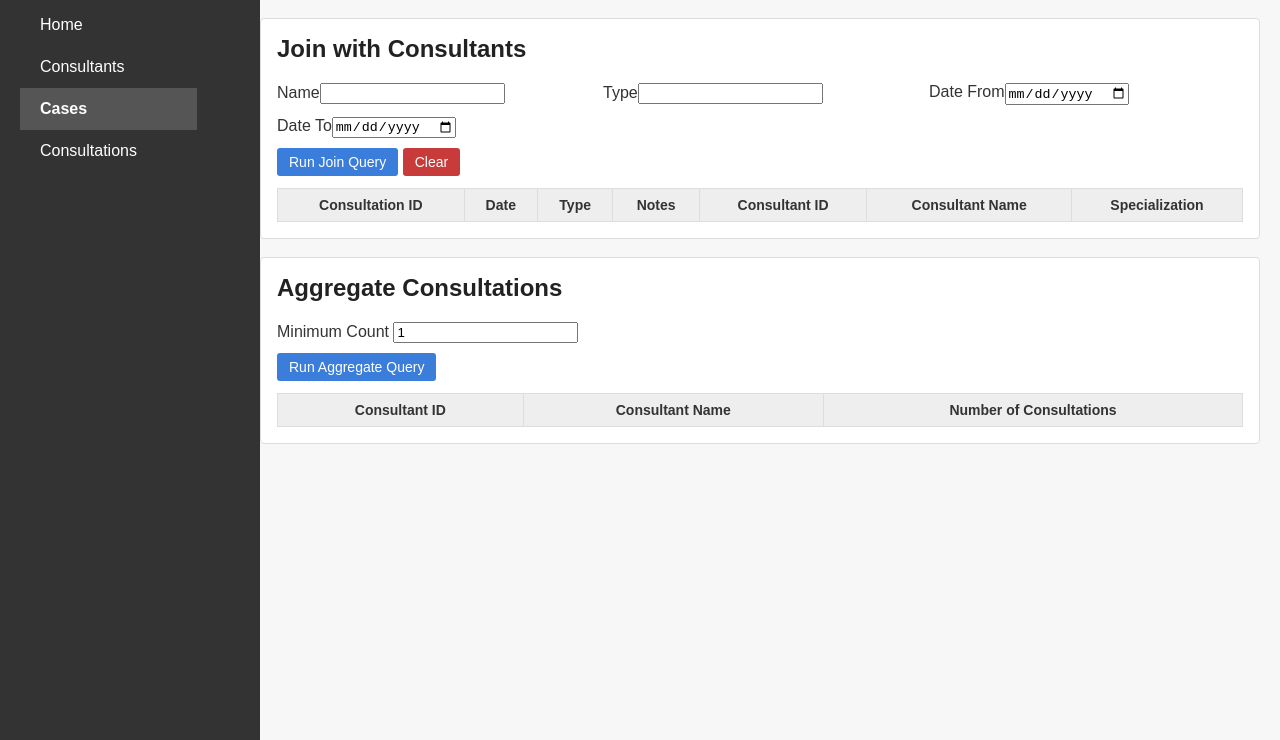
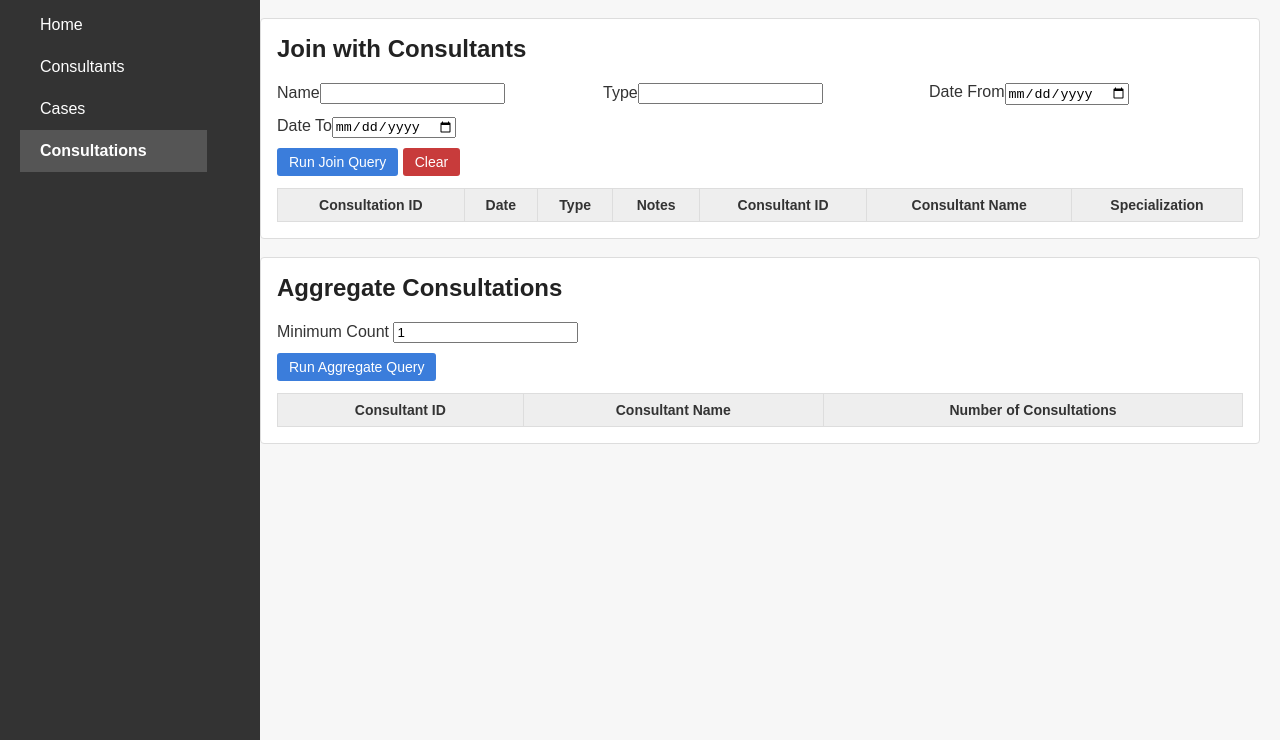
Before and after one commit to imanjosh/IP-and-Legal-Contract-Management-System, a website: page CPSC304_Node_Project/public/consultations.html in a window 1280 px wide. Shown: the part 60-800 px from the top of the page. Drawn offline with Linux system fonts and the light colour scheme.

Commit message:
changed consultations sidebar

```diff
--- a/CPSC304_Node_Project/public/consultations.html
+++ b/CPSC304_Node_Project/public/consultations.html
@@ -11,8 +11,8 @@
     <nav class="menu">
       <a href="index.html"> Home</a>
       <a href="consultants.html"> Consultants</a>
-      <a href="cases.html" class="active"> Cases</a>
-      <a href="consultations.html"> Consultations</a>
+      <a href="cases.html"> Cases</a>
+      <a href="consultations.html" class="active"> Consultations</a>
     </nav>
   </aside>
 
```
